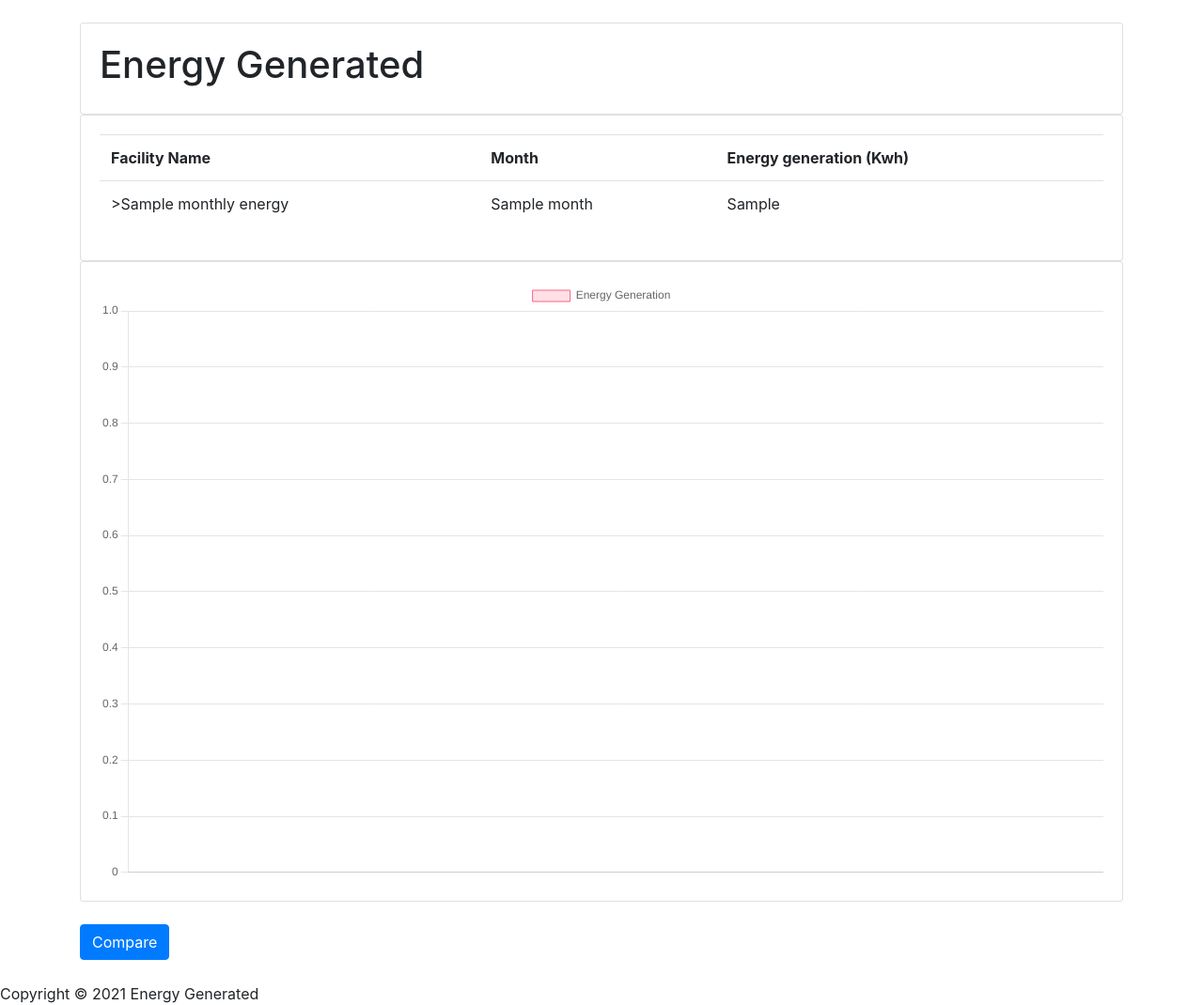
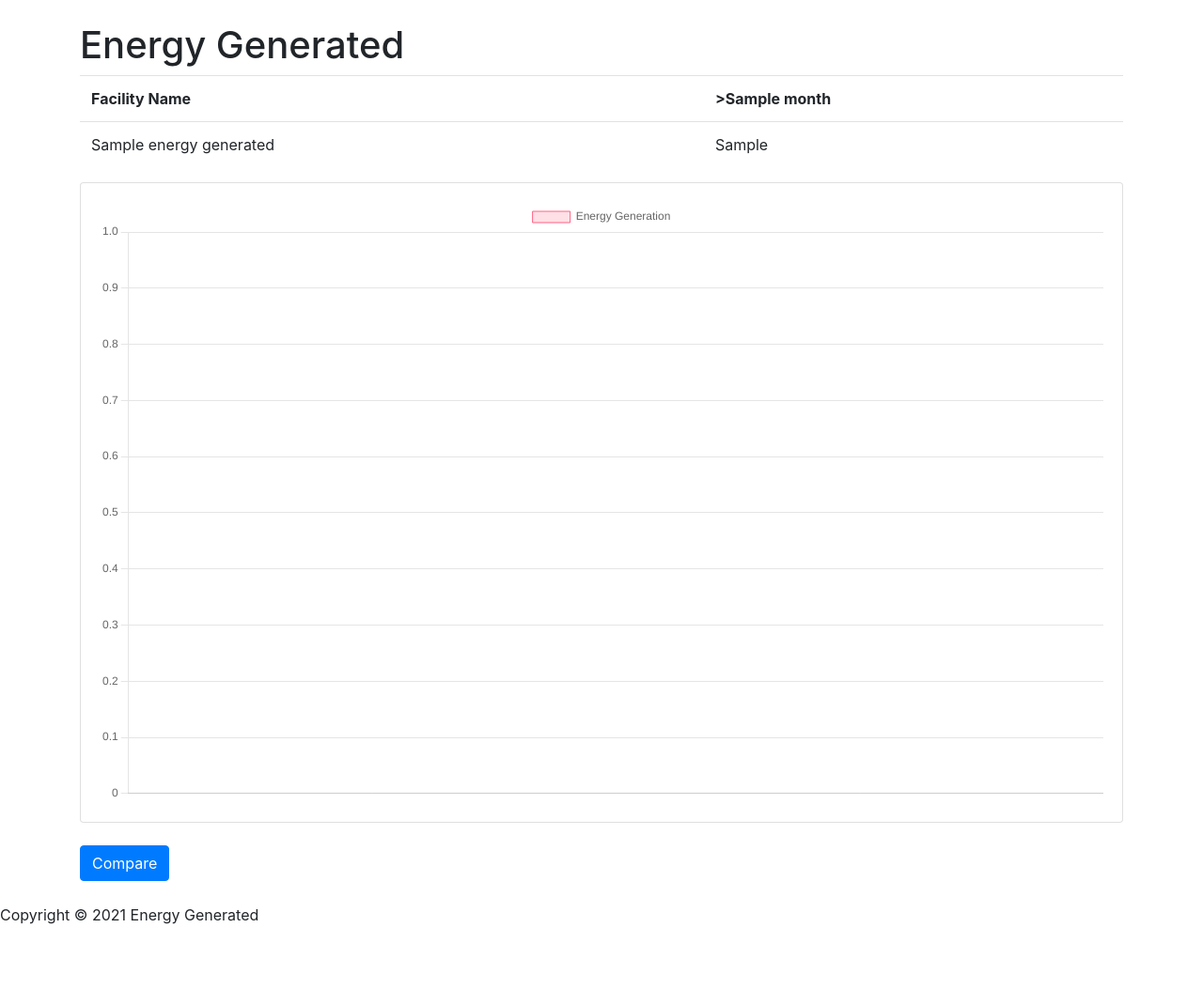
Before and after one commit to damourus/photovoltaic, a Django app: template energy/templates/energy/energy_generated.html in a window 1280 px wide. Shown: the part 56-1126 px from the top of the page at 94% size. After the commit the page ends 1040 px from the top, so only its background shows below. Run offline with Django 3.2, Linux system fonts and the light colour scheme; the template is opened without the code that fills it: most values are stand-ins (such as "Sample title", 1, 10 or a date in 2020); some libraries are stand-ins or nearby versions.

Commit message:
Verification of DB data

```diff
--- a/energy/templates/energy/energy_generated.html
+++ b/energy/templates/energy/energy_generated.html
@@ -5,25 +5,20 @@
 <br>
 <div class="row">
     <div class="col-md">
-        <div class="card card-body">
             <h1>Energy Generated</h1>
-        </div>
-        <div class="card card-body">
             <table class="table">
-                <tr>
-                    <th>Facility Name</th>
-                    <th>Month</th>
-                    <th>Energy generation (Kwh)</th>
+                <tr><th>Facility Name</th>
+                    {% for monthlyEnergy in energyGenerated %}
+                    <th>>{{ monthlyEnergy.Month }} </th>
+                    {% endfor %}
                 </tr>
-                {% for monthlyEnergy in energyGenerated %}
-                <tr>
-                    <td>>{{monthlyEnergy.FacilityName}} </td>
-                    <td>{{ monthlyEnergy.Month }} </td>
+<!--                Remember to look about how this facility name can be displayed under its header without loop-->
+                <tr><td>{{energyGenerated.FacilityName}}</td>
+                    {% for monthlyEnergy in energyGenerated %}
                     <td>{{ monthlyEnergy.MonthlyEnergy }}</td>
+                    {% endfor %}
                 </tr>
-                {% endfor %}
             </table>
-        </div>
     </div>
 </div>
 <div class="row">
```
